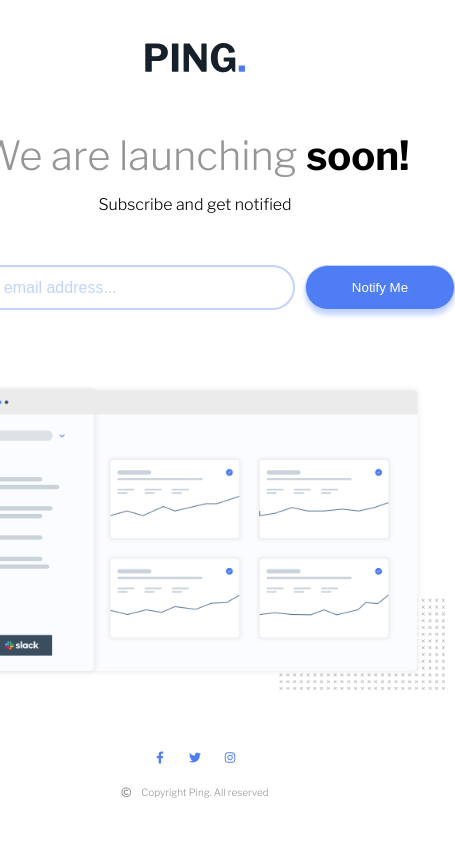
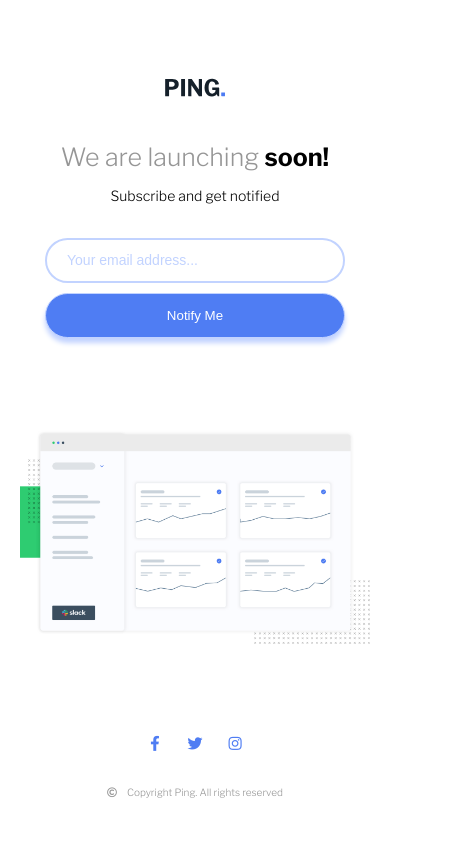
Before and after one commit to ashmil19/ping-coming-soon-page-master, a plain HTML site: page index.html in a window 390 px wide. Shown: the whole page, 455 px wide, since content can reach past the window. Drawn offline with nearby package versions, Linux system fonts and the light colour scheme.

Commit message:
mobile styles added

```diff
--- a/index.html
+++ b/index.html
@@ -51,7 +51,7 @@
       </div>
       <div class="iconspara">
         <span><i class="far fa-copyright"></i></span>
-        <span class="iconcontent">Copyright Ping. All reserved</span>
+        <span class="iconcontent">Copyright Ping. All rights reserved</span>
       </div>
     </div>
   </div>
--- a/styles.css
+++ b/styles.css
@@ -141,3 +141,46 @@ button:hover{
 .iconcontent{
     margin-left: 10px;
 }
+
+/* mobile layout */
+
+@media(max-width: 767px){
+    .wrapper{
+        width: 375px;
+    }
+    .logoImg{
+        width: 60px;
+        margin-top: 60px;
+    }
+    .heading h1{
+        font-size: 25px;
+    }
+    .heading p{
+        font-size: 14px;
+    }
+    .inputbox{
+        flex-direction: column;
+    }
+    .inputbox input[type=text]{
+        width: 300px;
+        margin-bottom: 10px;
+        font-size: 14px;
+    }
+    button{
+        width: 300px;
+        left: 0;
+    }
+    .dashimg{
+        width: 350px;
+    }
+    .icons{
+        align-items: flex-start;
+    }
+    .icns{
+        width: 30px;
+        height: 30px;
+    }
+    .fab{
+        font-size: 15px;
+    }
+}
```
